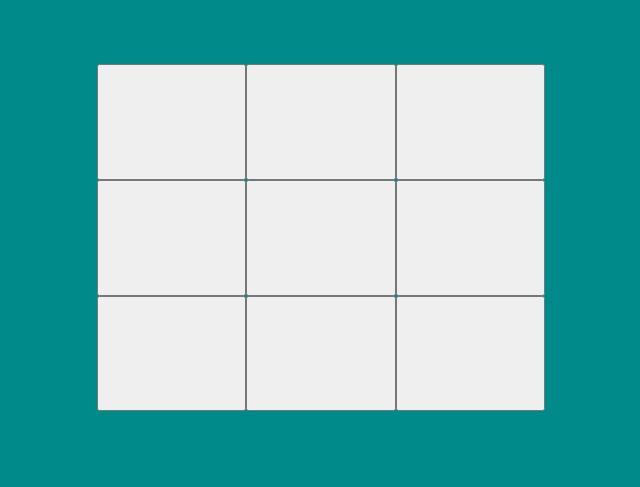
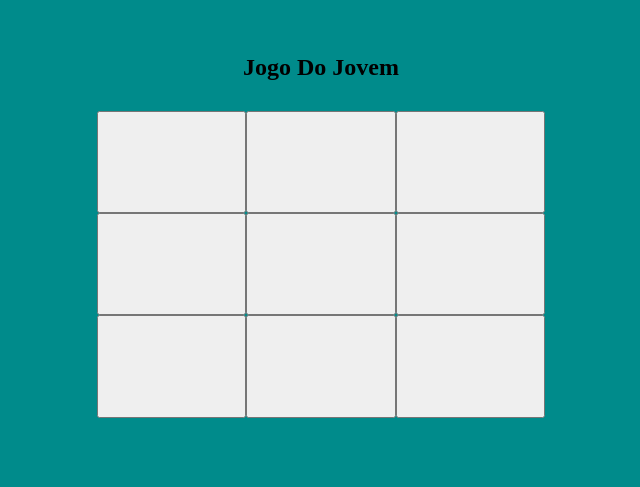
Before and after one commit to kelvins213/Tic-Tac-Toe, a plain HTML site: page index.html in a window 1280 px wide. Shown: the part 136-623 px from the top of the page, without its empty margins (319-959 px from the left). Drawn offline with Linux system fonts and the light colour scheme.

Commit message:
Update index.html

```diff
--- a/index.html
+++ b/index.html
@@ -1,5 +1,4 @@
 <html lang="en">
-
   <head>
     <meta charset="UTF-8">
     <meta http-equiv="X-UA-Compatible" content="IE=edge">
@@ -9,8 +8,10 @@
   </head>
 
   <body>
-
     <div id="jogo-da-velha">
+      <div id="titulo">
+        <h2 id="mensagem-topo"> Jogo Do Jovem </h2>
+      </div>
       <div id="primeira-linha">
         <input type="submit" value="" id="0">
         <input type="submit" value="" id="1">
@@ -32,5 +33,4 @@
     </div>
     <script src="./script.js"></script>
   </body>
-
 </html>
```
Lines whose indentation alone changed are shown as unchanged.
